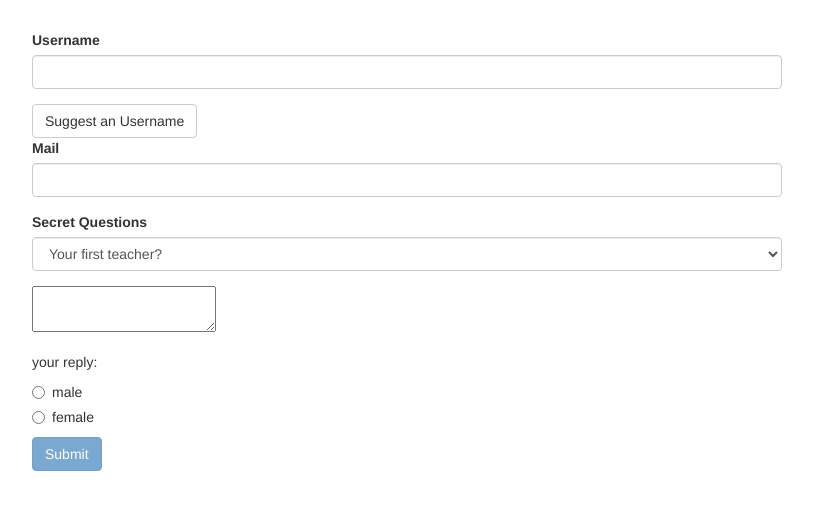
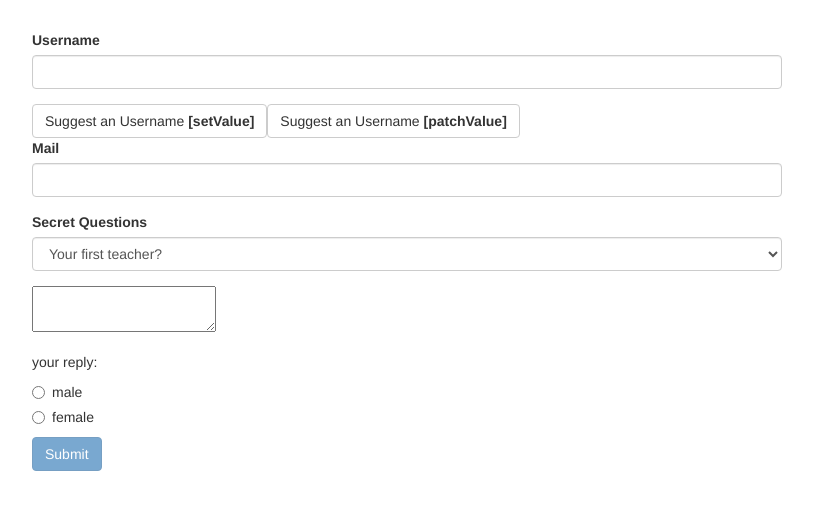
Before and after one commit to jaySiddhapura-eng/form-control-ch15, an Angular app: page / in a window 1280 px wide. Shown: the top 510 px of the page, without its empty margins (233-1046 px from the left). Built offline with nearby package versions, Linux system fonts and the light colour scheme.

Commit message:
set value and patch value added

```diff
--- a/src/app/app.component.html
+++ b/src/app/app.component.html
@@ -17,8 +17,15 @@
           </div>
 
           <button class="btn btn-default"
-                  type="button">
-                Suggest an Username
+                  type="button"
+                  (click) = "onSetUserName()">
+                Suggest an Username <strong>[setValue]</strong>
+          </button>
+
+          <button class="btn btn-default"
+          type="button"
+          (click) = "onPatchUserName()">
+                Suggest an Username <strong>[patchValue]</strong>
           </button>
 
           <div class="form-group">
--- a/src/app/app.component.ts
+++ b/src/app/app.component.ts
@@ -15,10 +15,6 @@ export class AppComponent {
   genders = ['male', 'female'];
 
 
-  suggestUserName() {
-    const suggestedName = 'Superuser';
-  }
-
   // onSubmit(form:NgForm){
   //   console.log(form);
   // }
@@ -26,4 +22,31 @@ export class AppComponent {
   onSubmit(){
     console.log(this.signupForm);
   }
+
+  // this will overwrite the entire form while setting the suggested user name
+  onSetUserName(){
+    const suggestedName = 'Superuser';
+    this.signupForm.form.setValue(
+      {
+        userData:{
+          username:suggestedName,
+          email:''
+        },
+        secret:'pet',
+        questionAnswer:'',
+        gender: 'male'
+      }
+    );
+  }
+  // this will just add suggested user name in the username field without overwritting any other field
+  onPatchUserName(){
+    const suggestedName = 'SuperMan';
+    this.signupForm.form.patchValue(
+      {
+        userData:{
+          username:suggestedName
+        }
+      }
+    );
+  }
 }
```
